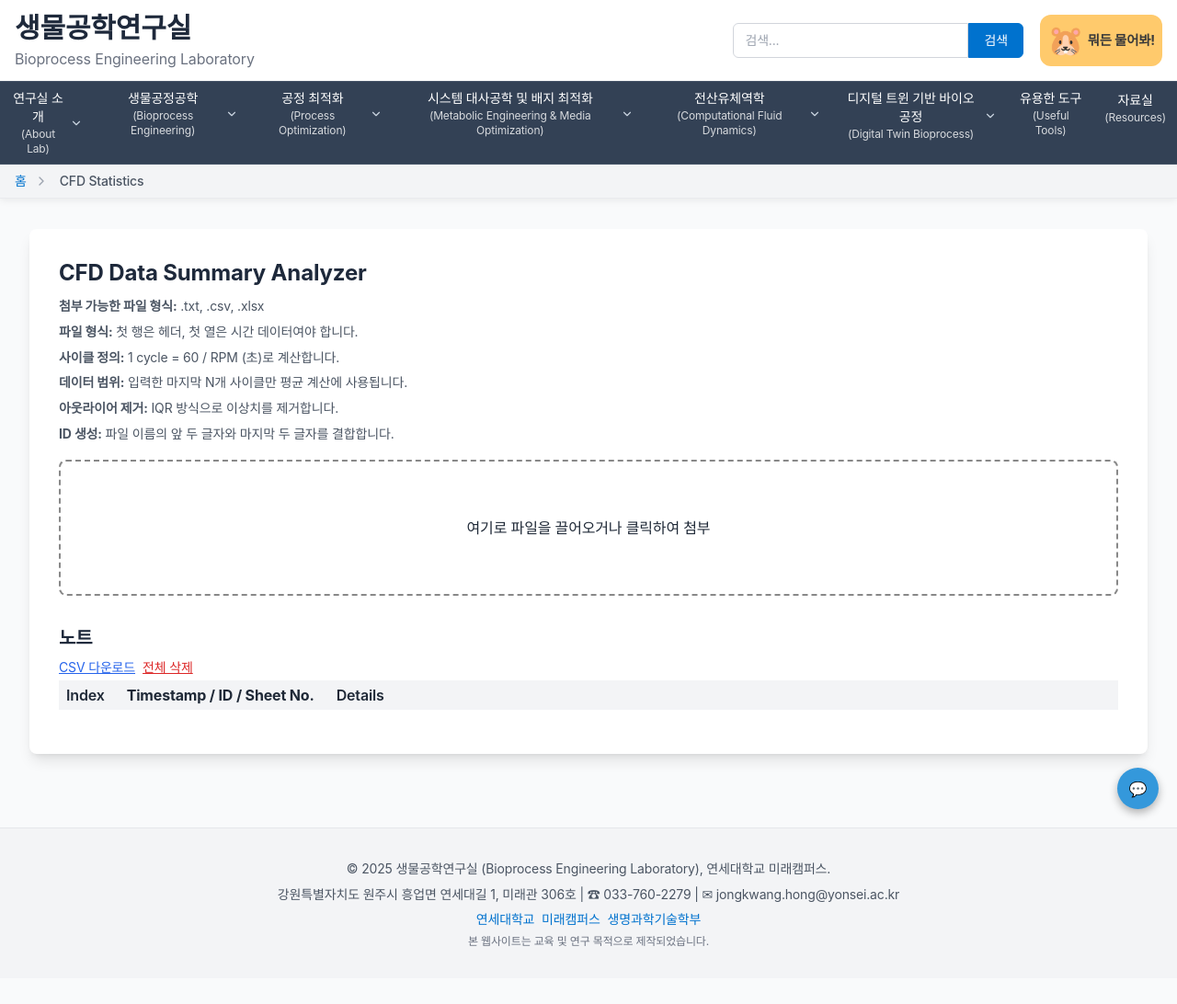
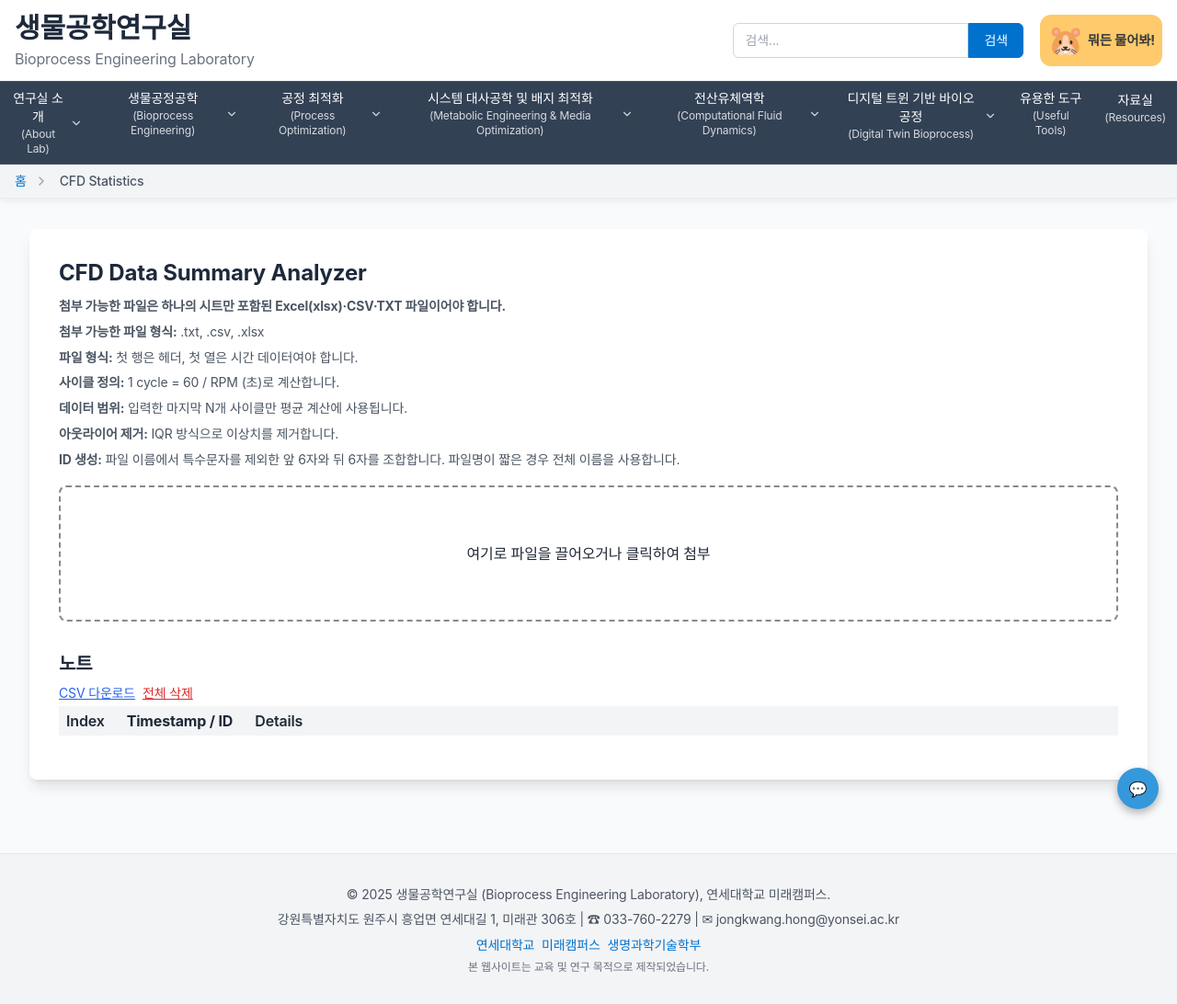
Before and after one commit to ProYJ92/BPE-Lab_CFD, a Jekyll site: the page built from cfd_statistics.html, in a window 1280 px wide. Shown: the whole page at 92% size. Built offline with Jekyll 4.4.1, drawn with Linux system fonts in a browser that asks for light colours; nearby versions of some CDN libraries; some web fonts are replaced; before the commit the page ends 1064 px from its top, so only the background shows below that.

Commit message:
[Feat] handle multi-sheet warning and new ID rule

```diff
--- a/assets/js/cfd-stat-simple.js
+++ b/assets/js/cfd-stat-simple.js
@@ -11,6 +11,7 @@
 const removeBtn = document.getElementById('removeFile');
 const clearBtn = document.getElementById('clearNotes');
 const csvBtn = document.getElementById('downloadCSV');
+const sheetWarn = document.getElementById('sheetWarning');
 let currentFile;
 
 ['dragenter','dragover','dragleave','drop'].forEach(ev=>{
@@ -38,6 +39,7 @@
   document.getElementById('fileName').textContent = f.name;
   document.getElementById('fileInfo').classList.remove('hidden');
   document.getElementById('inputSection').classList.remove('hidden');
+  sheetWarn.classList.add('hidden');
   checkReady();
 }
 
@@ -49,6 +51,7 @@
   document.getElementById('inputSection').classList.add('hidden');
   resultsBox.innerHTML = '';
   fileInput.value = '';
+  sheetWarn.classList.add('hidden');
   checkReady();
 }
 
@@ -70,10 +73,17 @@
 function parseFile(f){
   const ext = f.name.split('.').pop().toLowerCase();
   if(ext==='csv'||ext==='txt'){
+    sheetWarn.classList.add('hidden');
     Papa.parse(f,{header:false,dynamicTyping:true,skipEmptyLines:true,complete:res=>processData(res.data)});
   }else{
     f.arrayBuffer().then(buf=>{
       const wb = XLSX.read(buf,{type:'array'});
+      if(wb.SheetNames.length>1){
+        sheetWarn.textContent='⚠ 여러 시트가 포함된 파일입니다. 첫 번째 시트만 분석됩니다.';
+        sheetWarn.classList.remove('hidden');
+      } else {
+        sheetWarn.classList.add('hidden');
+      }
       const ws = wb.Sheets[wb.SheetNames[0]];
       const arr = XLSX.utils.sheet_to_json(ws,{header:1});
       processData(arr);
@@ -141,8 +151,9 @@
 function saveNote(values){
   const ts = dayjs().format('YYMMDD-HH:mm');
   const name = currentFile.name.replace(/\.[^.]+$/,'');
-  const id = name.slice(0,2)+name.slice(-2);
-  const note={ts,id,sheet:1,values};
+  const cleaned = name.replace(/[^A-Za-z0-9가-힣]/g,'');
+  const id = cleaned.length<=12 ? cleaned : cleaned.slice(0,6)+cleaned.slice(-6);
+  const note={ts,id,values};
   const notes=JSON.parse(localStorage.getItem('cfdStatsNotes')||'[]');
   notes.push(note);
   localStorage.setItem('cfdStatsNotes',JSON.stringify(notes));
@@ -155,7 +166,7 @@
   notes.forEach((n,i)=>{
     const row=document.createElement('div');
     row.className='log-row border-b py-1';
-    row.innerHTML=`<span class="seq">${i+1}</span><span class="meta">${n.ts} / ${n.id} / ${n.sheet}</span><span class="data">${n.values.join(', ')}</span>`;
+    row.innerHTML=`<span class="seq">${i+1}</span><span class="meta">${n.ts} / ${n.id}</span><span class="data">${n.values.join(', ')}</span>`;
     const copy=document.createElement('button');
     copy.className='copy-btn';
     copy.setAttribute('aria-label','복사');
@@ -194,11 +205,11 @@
   const notes=JSON.parse(localStorage.getItem('cfdStatsNotes')||'[]');
   if(!notes.length) return;
   const maxCols=Math.max(...notes.map(n=>n.values.length));
-  const header=['Index','Timestamp','ID','Sheet No.','Column No.'];
+  const header=['Index','Timestamp','ID'];
   for(let i=1;i<=maxCols;i++) header.push(`Value${i}`);
   const lines=[header.join('\t')];
   notes.forEach((n,i)=>{
-    const row=[i+1,n.ts,n.id,n.sheet,''];
+    const row=[i+1,n.ts,n.id];
     row.push(...n.values);
     lines.push(row.join('\t'));
   });
--- a/cfd_statistics.html
+++ b/cfd_statistics.html
@@ -9,12 +9,13 @@
 
 <h1 class="text-2xl font-bold mb-2">CFD Data Summary Analyzer</h1>
 <div class="mb-4 text-sm text-gray-600 space-y-1">
+  <p><strong>첨부 가능한 파일은 하나의 시트만 포함된 Excel(xlsx)·CSV·TXT 파일이어야 합니다.</strong></p>
   <p><strong>첨부 가능한 파일 형식:</strong> .txt, .csv, .xlsx</p>
   <p><strong>파일 형식:</strong> 첫 행은 헤더, 첫 열은 시간 데이터여야 합니다.</p>
   <p><strong>사이클 정의:</strong> 1 cycle = 60 / RPM (초)로 계산합니다.</p>
   <p><strong>데이터 범위:</strong> 입력한 마지막 N개 사이클만 평균 계산에 사용됩니다.</p>
   <p><strong>아웃라이어 제거:</strong> IQR 방식으로 이상치를 제거합니다.</p>
-  <p><strong>ID 생성:</strong> 파일 이름의 앞 두 글자와 마지막 두 글자를 결합합니다.</p>
+  <p><strong>ID 생성:</strong> 파일 이름에서 특수문자를 제외한 앞 6자와 뒤 6자를 조합합니다. 파일명이 짧은 경우 전체 이름을 사용합니다.</p>
 </div>
 <div id="drop" tabindex="0" role="button" aria-label="파일 업로드 영역" class="mb-4">여기로 파일을 끌어오거나 클릭하여 첨부</div>
 <input id="file" type="file" accept=".xlsx,.xls,.csv,.txt" hidden>
@@ -22,6 +23,7 @@
   <span id="fileName"></span>
   <button id="removeFile" aria-label="첨부 파일 제거" class="hidden"><i data-lucide="x"></i></button>
 </div>
+<div id="sheetWarning" class="hidden mb-4 p-2 bg-yellow-100 text-yellow-800 rounded text-sm"></div>
 
 <div id="inputSection" class="hidden mb-4">
   <div class="flex flex-col sm:flex-row gap-2 items-center">
@@ -42,7 +44,7 @@
 </div>
 <div id="notesHeader" class="log-row font-semibold bg-gray-100 mb-4 py-1">
   <span class="seq">Index</span>
-  <span class="meta">Timestamp / ID / Sheet No.</span>
+  <span class="meta">Timestamp / ID</span>
   <span class="data flex-1">Details</span>
 </div>
 <div id="notes" class="space-y-1"></div>
```
